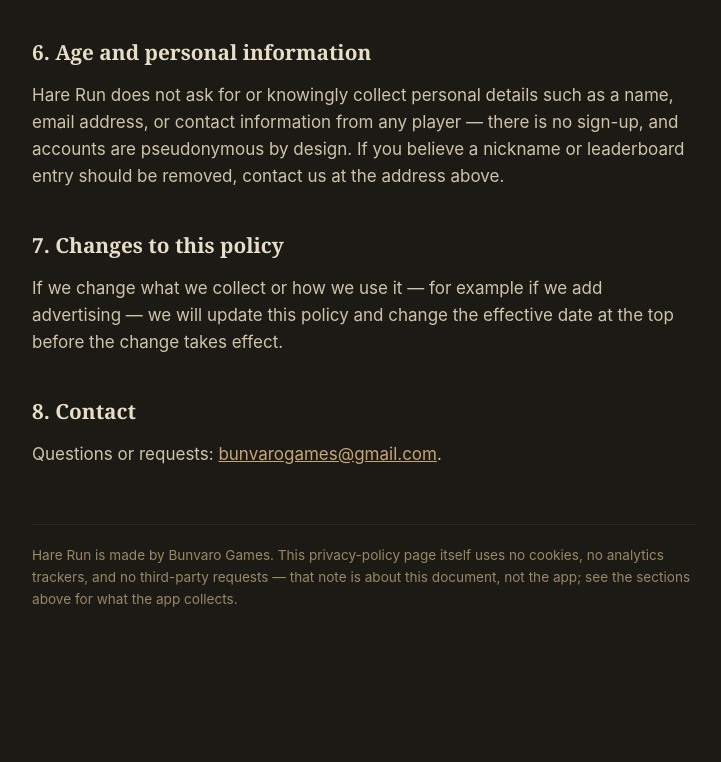
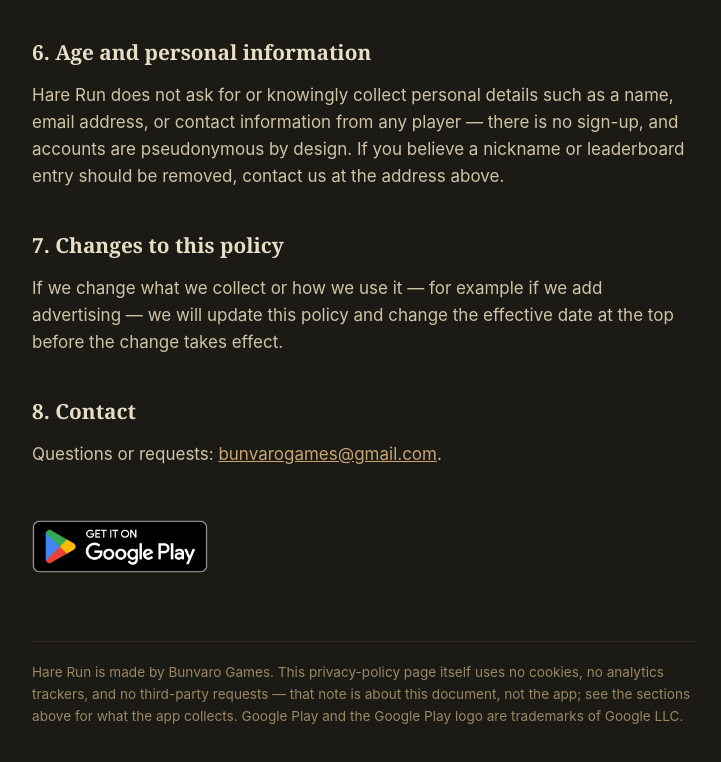
Before and after one commit to bunvarogames/harerun, a plain HTML site: page index.html in a window 1280 px wide. Shown: the part 3249-4011 px from the top of the page, without its empty margins (276-997 px from the left). Before the commit the page ends 3940 px from the top, so only its background shows below. Drawn offline with Linux system fonts and the light colour scheme.

Commit message:
Get it on Google Play badge, with Google's trademark line

```diff
--- a/index.html
+++ b/index.html
@@ -41,6 +41,8 @@
   ul { padding-left:1.15rem; }
   li { margin:.55rem 0; }
   a { color:var(--accent); text-overflow:ellipsis; overflow-wrap:anywhere; }
+  .store { margin:2.5rem 0 0; }
+  .store img { display:block; margin-left:-12px; }
   footer { margin-top:3.5rem; padding-top:1.25rem; border-top:1px solid var(--rule);
            color:var(--dim); font-size:.85rem; }
   @media (max-width:480px) { body { font-size:16px; } h1 { font-size:1.6rem; } main { padding-top:2rem; } }
@@ -185,10 +187,14 @@
 <p>Questions or requests:
 <a href="mailto:bunvarogames@gmail.com">bunvarogames@gmail.com</a>.</p>
 
+<p class="store"><a href="https://play.google.com/store/apps/details?id=com.harerun.app"><img
+  src="google-play-badge.png" alt="Get it on Google Play" width="200" height="77"></a></p>
+
 <footer>
   Hare Run is made by Bunvaro Games. This privacy-policy page itself uses no cookies, no
   analytics trackers, and no third-party requests — that note is about this document, not
   the app; see the sections above for what the app collects.
+  Google Play and the Google Play logo are trademarks of Google LLC.
 </footer>
 
 </main>
```
Also changed, not shown: google-play-badge.png (added).
